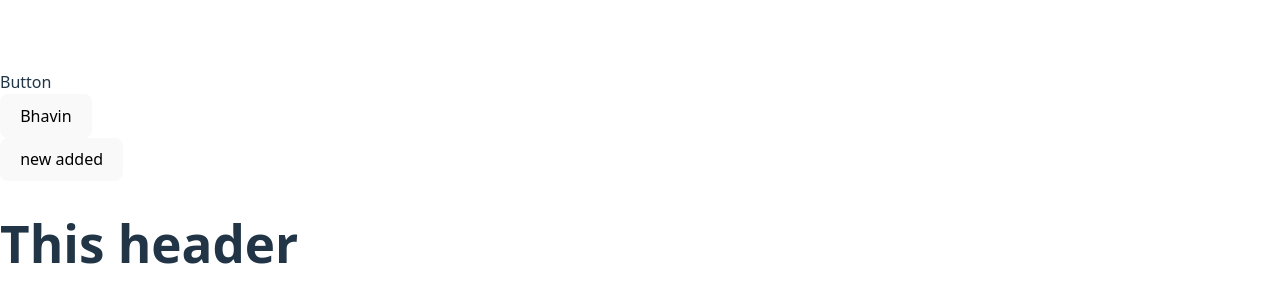
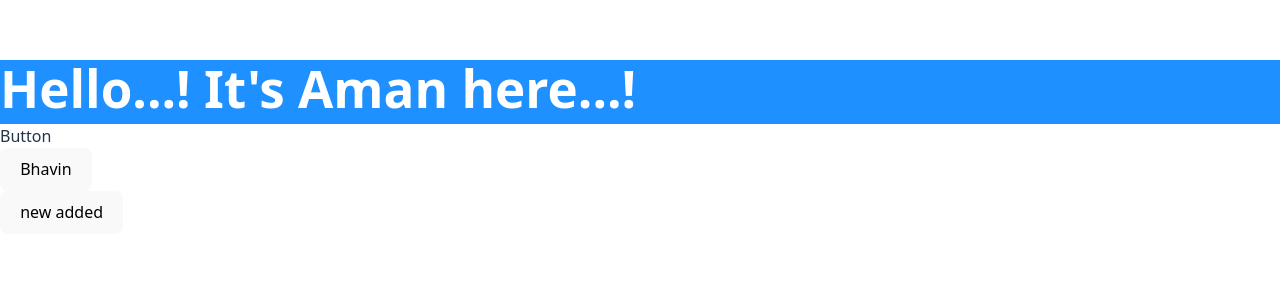
Before and after one commit to smanaman/lms, a React (Vite) app: page / in a window 1280 px wide. Shown: the part 212-514 px from the top of the page. Built offline with nearby package versions, Linux system fonts and the light colour scheme.

Commit message:
Added Navbar

```diff
--- a/src/App.jsx
+++ b/src/App.jsx
@@ -3,10 +3,12 @@ import Button from './Pages/Button'
 import Button2 from './Button2'
 import Button3 from './Button3'
 import Header from './component/Header'
+import AmanNavbar from './component/AmanNavbar'
 
 const App = () => {
   return (
     <div>
+      <AmanNavbar/>
       <Button/>
       <Button2/>
       <Button3/>
--- /dev/null
+++ b/src/component/AmanNavbar.css
@@ -0,0 +1,9 @@
+nav {
+    height: 64px;
+    width: 100vw;
+    background-color: dodgerblue;
+}
+
+h1 {
+    color: white;
+}
--- /dev/null
+++ b/src/component/AmanNavbar.jsx
@@ -0,0 +1,15 @@
+import './AmanNavbar.css';
+
+function AmanNavbar () {
+    return (
+        <>
+
+            <nav>
+                <h1>Hello...! It's Aman here...!</h1>
+            </nav>
+
+        </>
+    )
+}
+
+export default AmanNavbar;
```
